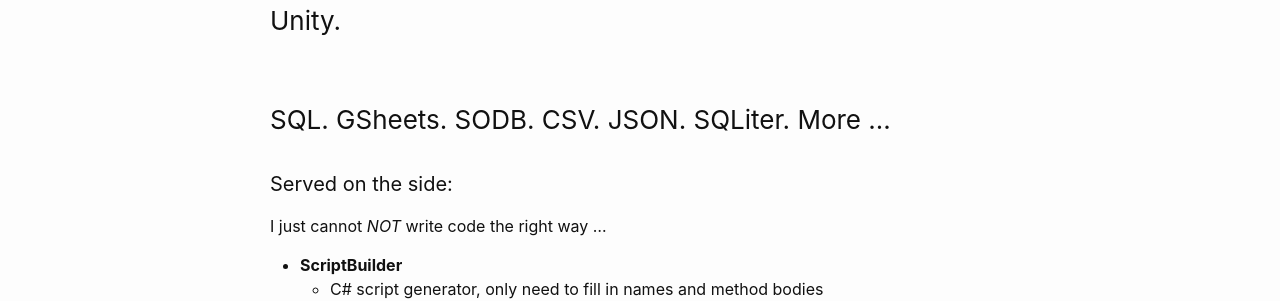
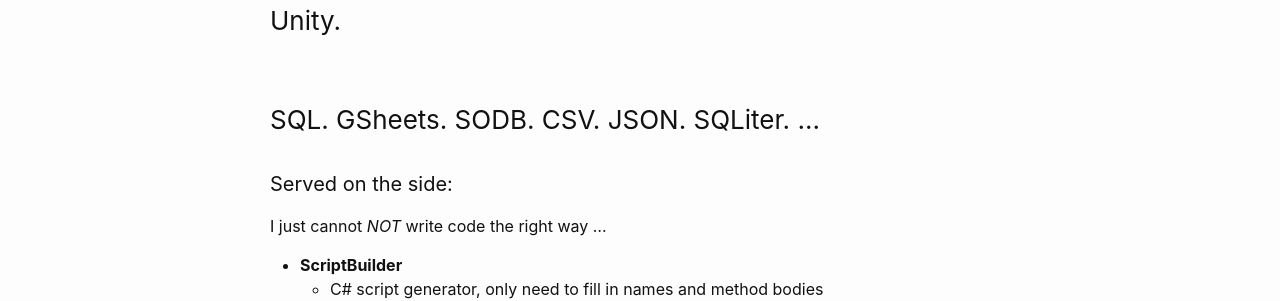
Before and after one commit to CodeSmile-0000011110110111/data.io-home, a Jekyll site: the page built from index.md, in a window 1280 px wide. Shown: the part 466-767 px from the top of the page. Built offline with Jekyll 4.4.1, drawn with Linux system fonts in a browser that asks for light colours.

Commit message:
Update index.md

````diff
--- a/index.md
+++ b/index.md
@@ -15,7 +15,7 @@
 ```
 
 ### C#. Clean. Correct. Docs. Fast. Flexible. Modular. Tested. Unity.
-### SQL. GSheets. SODB. CSV. JSON. SQLiter. More ...
+### SQL. GSheets. SODB. CSV. JSON. SQLiter. ...
 
 <p/><p/>
 #### Served on the side:
````
